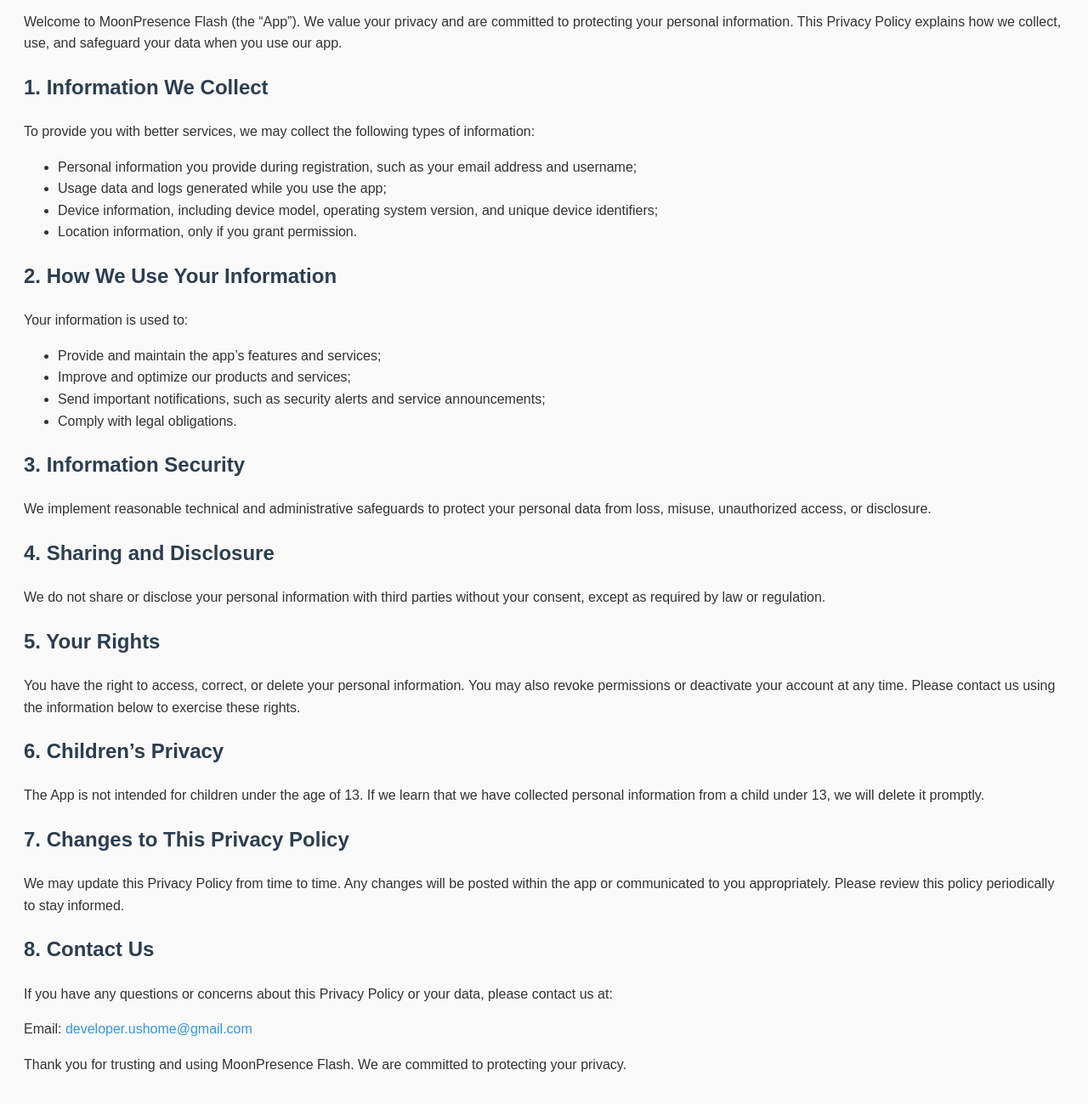
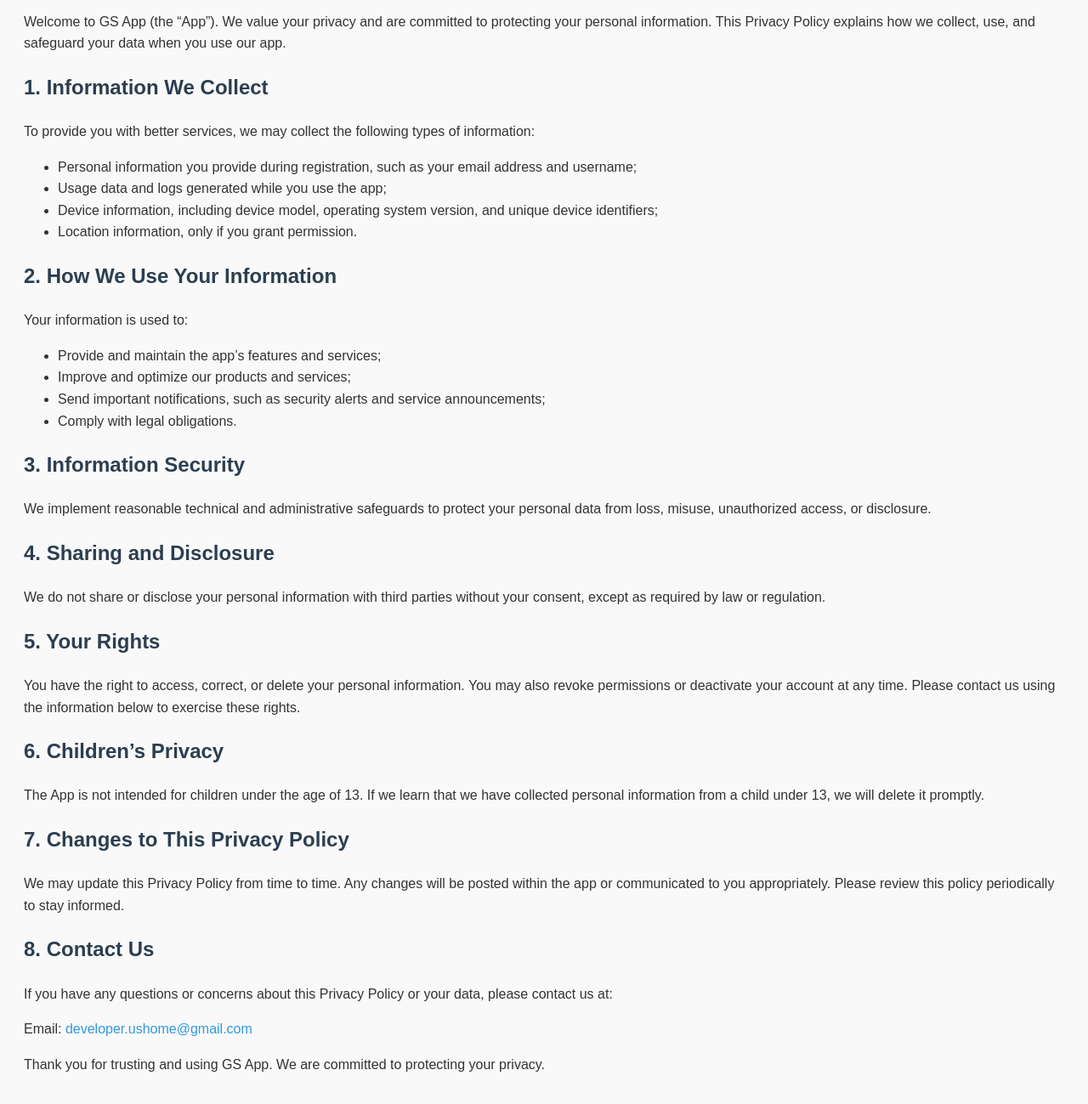
Before and after one commit to cbyinsi/GS-APP-WEB, a plain HTML site: page index.html in a window 1280 px wide. Shown: the part 151-1450 px from the top of the page at 85% size. Drawn offline with Linux system fonts and the light colour scheme.

Commit message:
Update index.html

```diff
--- a/index.html
+++ b/index.html
@@ -3,7 +3,7 @@
 <head>
   <meta charset="UTF-8" />
   <meta name="viewport" content="width=device-width, initial-scale=1" />
-  <title>Privacy Policy - MoonPresence Flash</title>
+  <title>Privacy Policy - GS App</title>
   <style>
     body {
       font-family: Arial, sans-serif;
@@ -31,7 +31,7 @@
   <h1>Privacy Policy</h1>
   <p><strong>Effective Date:</strong> August 11, 2025</p>
 
-  <p>Welcome to MoonPresence Flash (the “App”). We value your privacy and are committed to protecting your personal information. This Privacy Policy explains how we collect, use, and safeguard your data when you use our app.</p>
+  <p>Welcome to GS App (the “App”). We value your privacy and are committed to protecting your personal information. This Privacy Policy explains how we collect, use, and safeguard your data when you use our app.</p>
 
   <h2>1. Information We Collect</h2>
   <p>To provide you with better services, we may collect the following types of information:</p>
@@ -70,6 +70,6 @@
   <p>If you have any questions or concerns about this Privacy Policy or your data, please contact us at:</p>
   <p>Email: <a href="mailto:developer.ushome@gmail.com">developer.ushome@gmail.com</a></p>
 
-  <p>Thank you for trusting and using MoonPresence Flash. We are committed to protecting your privacy.</p>
+  <p>Thank you for trusting and using GS App. We are committed to protecting your privacy.</p>
 </body>
 </html>
```
